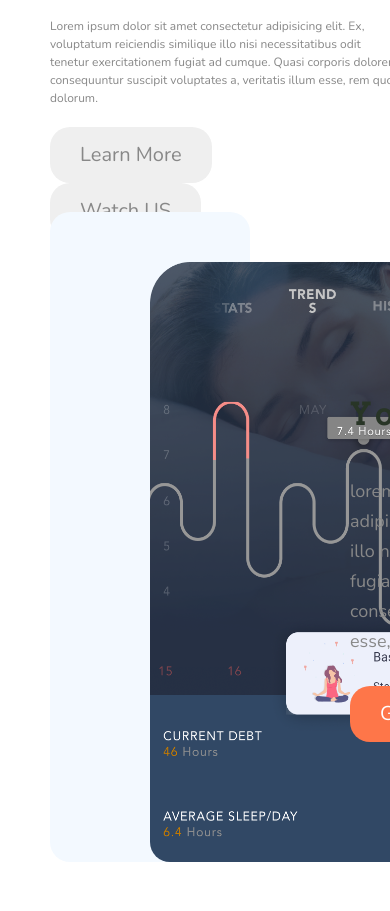
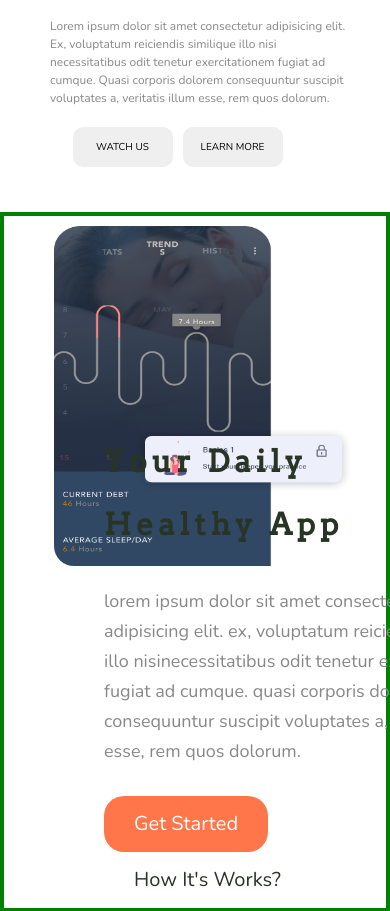
Before and after one commit to jha-prachi/Responsive-Education-Website, a plain HTML site: page index.html in a window 390 px wide. Shown: the part 683-1594 px from the top of the page. Drawn offline with nearby package versions, Linux system fonts and the light colour scheme.

Commit message:
Responsiveness

```diff
--- a/css/style.css
+++ b/css/style.css
@@ -850,11 +850,13 @@ footer {
         font-size: 1rem !important;
 
     }
-    header nav .right-side-menu{
+
+    header nav .right-side-menu {
         width: 100%;
-        order:1;
+        order: 1;
     }
-     header nav .right-side-menu .sub-menu li{
+
+    header nav .right-side-menu .sub-menu li {
         width: 10rem;
         height: 3.5rem;
         border: 0.1rem solid var(--main-color);
@@ -864,13 +866,15 @@ footer {
         align-items: center;
         margin-right: 1rem;
     }
-     header nav .right-side-menu .sub-menu li a{
+
+    header nav .right-side-menu .sub-menu li a {
         font-size: 1.5rem;
-          margin-right:0;
+        margin-right: 0;
         text-transform: uppercase;
 
     }
-     header nav .right-side-menu .sub-menu button{
+
+    header nav .right-side-menu .sub-menu button {
         width: 10rem;
         height: 3.5rem;
         font-size: 1.2rem;
@@ -902,10 +906,34 @@ footer {
     }
 
     .section-container .first-container p {
-        width: 35rem;
+        width: 30rem;
         font-size: 1.2rem;
         margin-bottom: 2rem;
 
+
+    }
+
+    .section-container .first-container .button-group{
+        width: 100%;
+       display: flex;
+       justify-content: center;
+       align-items: center;
+       flex-direction: row-reverse;
+       margin-bottom: 1rem;
+    }
+    .section-container .first-container .button-group a button{
+        padding: 0;
+        /* font-size: 10px; */
+         width: 10rem;
+         height: 4rem;
+         font-size: 1rem;
+         border-radius: 10px;
+         text-transform: uppercase;
+         color:black;
+         display: flex;
+         justify-content: center;
+         align-items: center;
+         margin-right: 1rem;
     }
 
     .section-container .second-container {
@@ -926,5 +954,29 @@ footer {
         /* border:4px solid red; */
         margin-top: 9rem;
     }
+    #section2{
+        width:100%;
+        display: flex;
+        flex-direction: column;
+        border: 4px solid green;
+        justify-content: center;
+        align-items: center;
+        /* margin-top:2rem; */
+    }
+
+       #section2 .left-side figure
+       {
+           height: 0rem;
+           width:0rem;
+       }
+
+    #section2 .left-side img {
+        width: 30rem;
+        height: 34rem;
+        margin-left: 0rem;
+        margin-top: 1rem;
+        /* margin: auto; */
 
     }
+
+}
```
Lines whose indentation alone changed are shown as unchanged.
